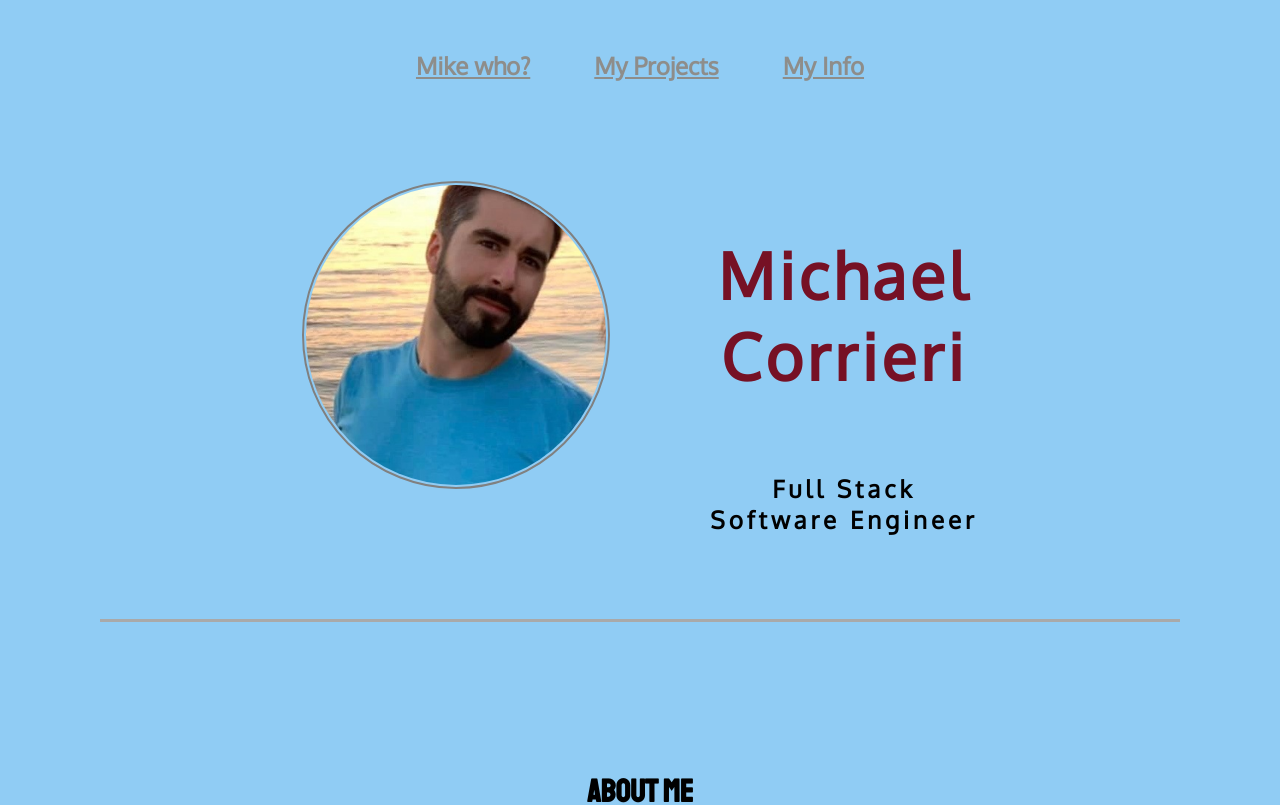
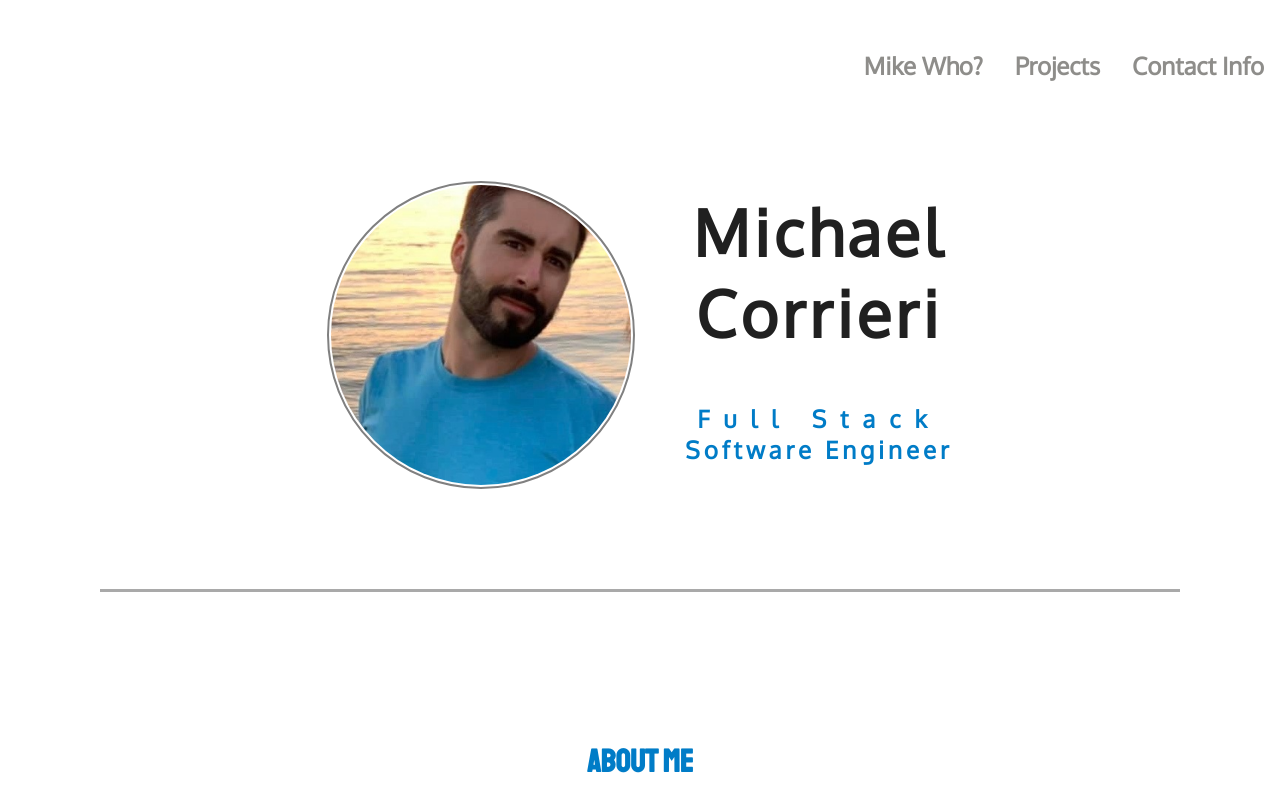
Before and after one commit to mcorrieri/Portfolio, a React (Create React App) app: page / in a window 1280 px wide. Shown: the top 805 px of the page. Built offline with nearby package versions, Linux system fonts and the light colour scheme.

Commit message:
styling redo

```diff
--- a/src/App.css
+++ b/src/App.css
@@ -1,6 +1,6 @@
 .App {
   text-align: center;
-  background-color: #90ccf4;
+  background-color: #ffffff;
 }
 
 .App-logo {
--- a/src/Components/MyInfo.js
+++ b/src/Components/MyInfo.js
@@ -3,7 +3,7 @@ import { SocialIcon } from "react-social-icons";
 function MyInfo() {
   return (
     <div id="myinfo">
-      <h3>Avast! Here be my links yarg! 🏴‍☠️</h3>
+      <h3>Let's be best friends ⬇️</h3>
       <div>
         <SocialIcon url="https://www.linkedin.com/in/michaelcorrieri/" />
         <SocialIcon url="https://github.com/mcorrieri" />
--- a/src/Components/Name.js
+++ b/src/Components/Name.js
@@ -6,9 +6,8 @@ function Name() {
         <h1 className="name">
           Michael <br></br> Corrieri
         </h1>
-        <h3 className="subname">
-          Full Stack <br></br> Software Engineer
-        </h3>
+        <h3 className="subname2">Full Stack</h3>
+        <h3 className="subname"> Software Engineer</h3>
       </div>
     </div>
   );
--- a/src/Components/NavBar.js
+++ b/src/Components/NavBar.js
@@ -6,13 +6,13 @@ function NavBar() {
       {/* <Link to="top" className="logo" smooth={true} duration={1500}></Link> */}
 
       <Link className="link-nav" to="aboutme" smooth={true} duration={1000}>
-        Mike who?
+        Mike Who?
       </Link>
       <Link className="link-nav" to="projects" smooth={true} duration={1000}>
-        My Projects
+        Projects
       </Link>
       <Link className="link-nav" to="myinfo" smooth={true} duration={1000}>
-        My Info
+        Contact Info
       </Link>
     </div>
   );
--- a/src/index.css
+++ b/src/index.css
@@ -5,7 +5,7 @@ body {
     sans-serif;
   -webkit-font-smoothing: antialiased;
   -moz-osx-font-smoothing: grayscale;
-  background-color: #90ccf4;
+  background-color: #ffffff;
 }
 
 code {
@@ -25,8 +25,8 @@ code {
 
 .link-nav {
   color: #8e8d8a;
-  margin-left: 2rem;
-  margin-right: 2rem;
+  margin-left: 1rem;
+  margin-right: 1rem;
   cursor: pointer;
   font-family: "Oxygen", sans-serif;
 }
@@ -34,7 +34,6 @@ code {
 .nav-links {
   margin-top: 50px;
   margin-bottom: 50px;
-  justify-content: center;
 }
 
 .navbar {
@@ -43,12 +42,11 @@ code {
   margin-bottom: 100px;
   color: #8e8d8a;
   font-family: "Oxygen", sans-serif;
-  position: sticky;
   top: 0;
   left: 0;
   z-index: 10;
   font-weight: bolder;
-  text-decoration: underline;
+  text-align: right;
 }
 
 p {
@@ -56,22 +54,25 @@ p {
   color: #727272;
   font-size: large;
   font-weight: bolder;
+  letter-spacing: 1px;
 }
 
 h2 {
   font-family: "Staatliches", cursive;
   font-size: xx-large;
-  color: black;
+  color: #007cc7;
   margin-bottom: 40px;
 }
 
 a:hover {
-  color: #e85a4f;
+  color: #007cc7;
 }
 
 .description {
-  margin-left: 200px;
-  margin-right: 200px;
+  text-align: left;
+  margin-left: 300px;
+  margin-right: 300px;
+  line-height: 40px;
 }
 
 .mypic {
@@ -106,7 +107,7 @@ span {
 }
 
 span:hover {
-  color: #e85a4f;
+  color: #007cc7;
   cursor: pointer;
 }
 
@@ -155,22 +156,35 @@ span:hover {
 .namebox {
   display: flex;
   flex-direction: column;
-  margin-left: 100px;
-  margin-bottom: 60px;
-  justify-content: center;
+  margin-left: 50px;
+  margin-bottom: 100px;
+  /* justify-content: center; */
+  /* margin-bottom: 0px; */
+  padding-top: 0px;
 }
 
 .name {
   font-family: "Oxygen", sans-serif;
-  color: rgb(118, 17, 37);
+  color: #202020;
   font-size: 4rem;
   letter-spacing: 4px;
+  margin-bottom: 50px;
+  margin-top: 10px;
 }
 
 .subname {
   font-family: "Oxygen", sans-serif;
   font-size: x-large;
   letter-spacing: 4px;
+  color: #007cc7;
+  margin: 0;
+}
+.subname2 {
+  font-family: "Oxygen", sans-serif;
+  font-size: x-large;
+  letter-spacing: 14px;
+  color: #007cc7;
+  margin: 0;
 }
 
 .aboutmebox {
```
